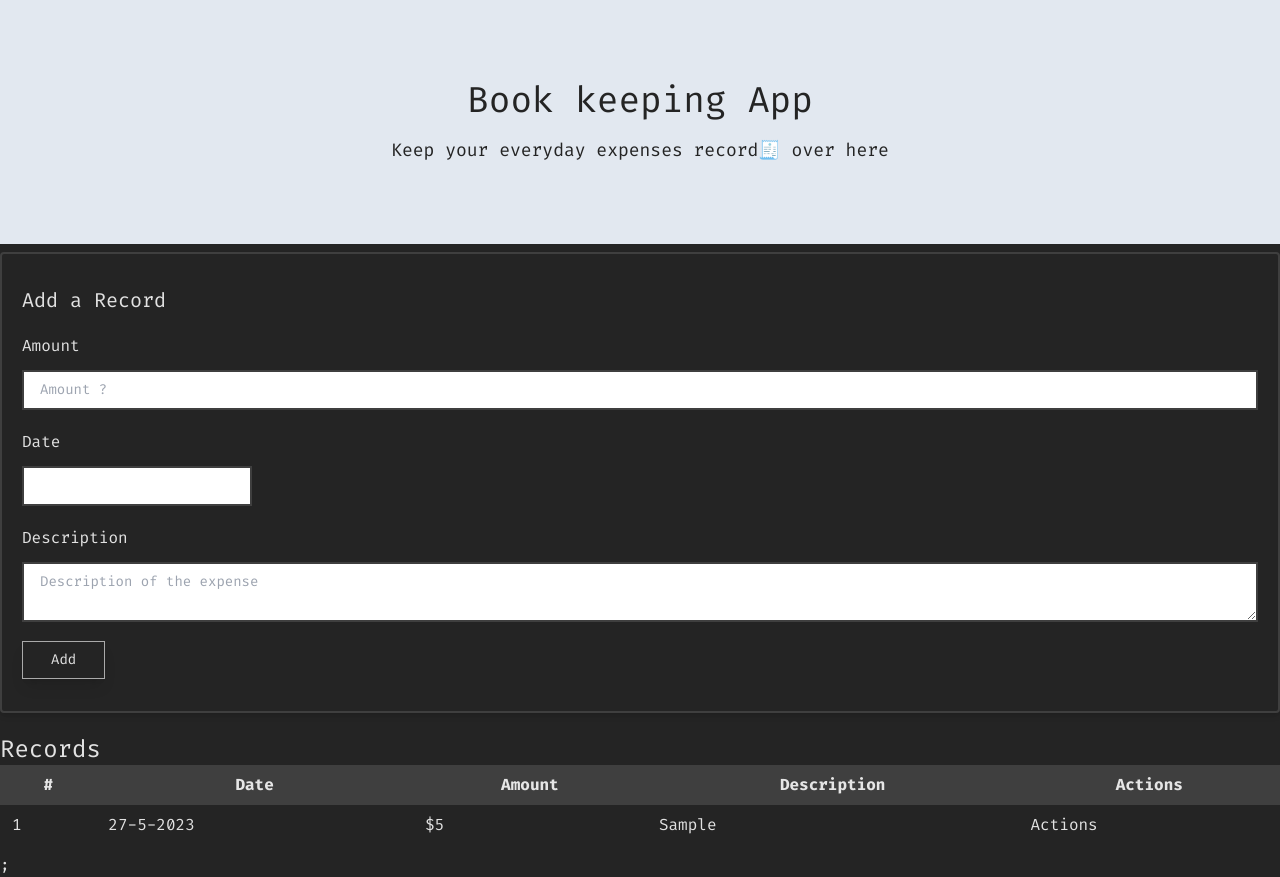
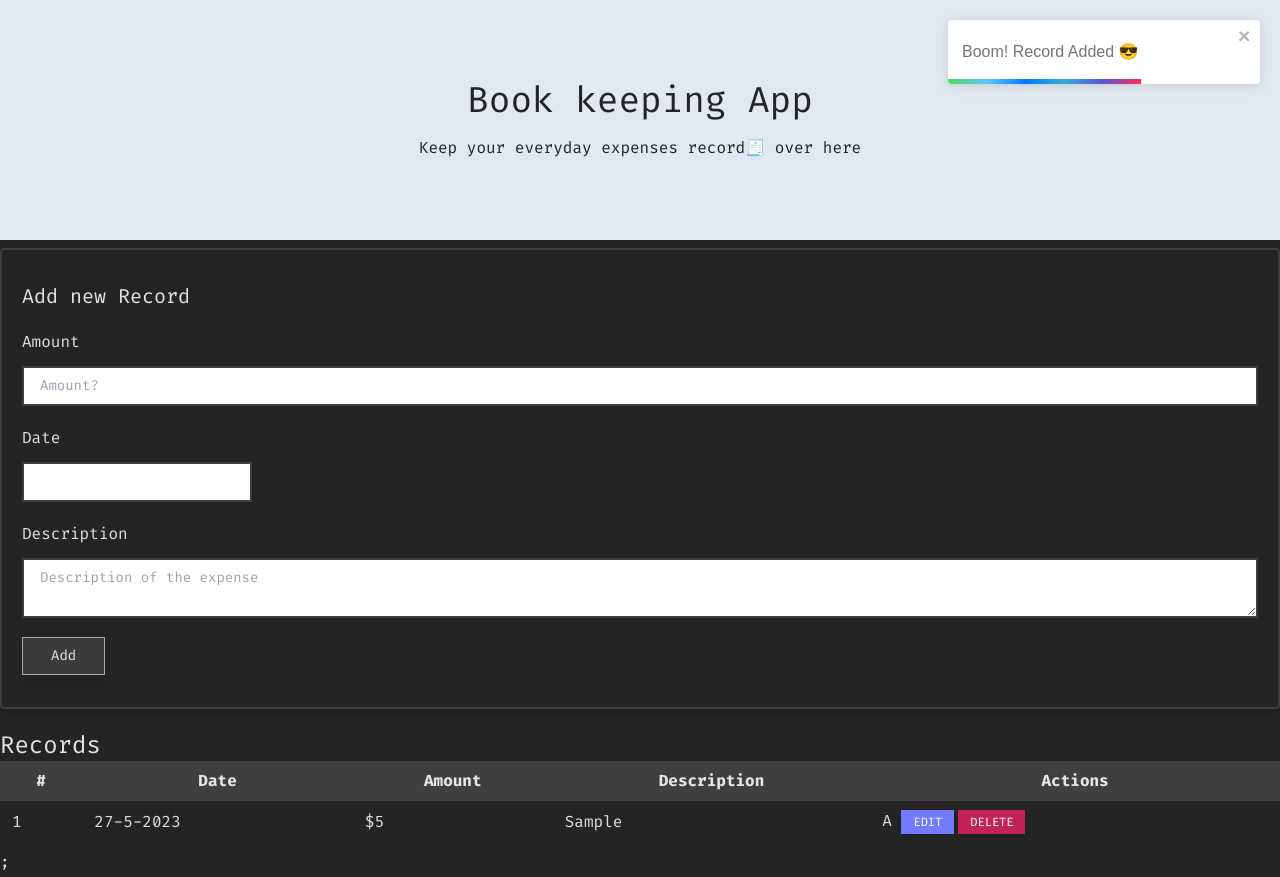
Before and after one commit to adenugbamichael/Bookkeeping, a React (Vite) app: page / in a window 1280 px wide. Both pictures are taken after typing "5", "Sample" into the empty fields and a click on the button "Add". Built offline with nearby package versions, Linux system fonts and the light colour scheme; a web font is replaced by a local one.

Commit message:
set edit, delete and update function

```diff
--- a/src/App.jsx
+++ b/src/App.jsx
@@ -1,3 +1,6 @@
+import { ToastContainer } from "react-toastify";
+import "react-toastify/dist/ReactToastify.css";
+
 import Header from "./components/Header";
 import Records from "./components/Records";
 
@@ -6,6 +9,7 @@ const App = () => {
     <>
       <Header />
       <Records />;
+      <ToastContainer />
     </>
   );
 };
--- a/src/components/Header.jsx
+++ b/src/components/Header.jsx
@@ -2,7 +2,7 @@ const Header = () => {
   return (
     <header className=' text-[#242424] text-center py-20 bg-slate-200'>
       <h1 className=' text-4xl  '>Book keeping App</h1>
-      <div className='text-lg mt-4'>
+      <div className='text-md mt-4'>
         Keep your everyday expenses record🧾 over here{" "}
       </div>
     </header>
--- a/src/components/Records.jsx
+++ b/src/components/Records.jsx
@@ -1,20 +1,26 @@
-import { useState, useCallback } from "react";
+import { useState } from "react";
 import ReactDatePicker from "react-datepicker";
 import "react-datepicker/dist/react-datepicker.css";
+import { toast } from "react-toastify";
 
 const Records = () => {
+  const [reRender, setReRender] = useState(false);
+  const [isEditing, setEditing] = useState(false);
+  const [editingRecord, setEditingRecord] = useState({});
+  const [editIndex, setEditIndex] = useState();
+
   const [records, setRecords] = useState([]);
   const [amount, setAmount] = useState("");
   const [description, setDescription] = useState("");
   const [startDate, setStartDate] = useState(new Date());
 
-  const addRecord = useCallback(() => {
+  const addRecord = () => {
     console.log("adding callback");
     console.log("Amount", amount);
     console.log("Description", description);
 
     if (amount == "" || description == "") {
-      // toast.error("Please add amount/description");
+      toast.error("Please add amount/description");
       return;
       // dont add the record
     }
@@ -29,15 +35,64 @@ const Records = () => {
     prevRecords.push(newRecord);
     setRecords(prevRecords);
 
+    toast("Boom! Record Added 😎");
+
     setAmount("");
     setDescription("");
     setStartDate(new Date());
-  });
+  };
+
+  const editRecord = (index) => {
+    setEditing(true);
+    const record = records[index];
+    setEditingRecord(record);
+    setEditIndex(index);
+
+    setAmount(record.amount);
+    setStartDate(record.data);
+    setDescription(record.description);
+  };
+
+  const updateRecord = () => {
+    let prevRecords = records;
+    prevRecords[editIndex] = {
+      amount,
+      description,
+      date: startDate,
+    };
+    console.log(prevRecords);
+    setRecords(prevRecords);
+    cancelEditing();
+
+    toast("Boom! Record Updated 😎");
+  };
+
+  const cancelEditing = () => {
+    setEditing(false);
+    setEditingRecord({});
+    setAmount("");
+    setDescription("");
+    setStartDate(new Date());
+  };
+
+  const deleteRecord =
+    ((index) => {
+      let prevRecords = records;
+      prevRecords.splice(index, 1);
+      console.log(prevRecords);
+      setRecords(prevRecords);
+      setEditing(false);
+      toast("Record Deleted");
+      setReRender(!reRender);
+    },
+    [records]);
 
   return (
     <div className='container py-2 mx-auto'>
       <div className='border-2 border-[#3F3F3F] rounded shadow-md px-5 py-8 mb-5'>
-        <h2 className=' text-xl'>Add a Record</h2>
+        <h2 className=' text-xl'>
+          {isEditing ? "Edit Record" : "Add new Record"}
+        </h2>
         <label className='mt-5 w-full block' htmlFor='amount'>
           Amount
         </label>
@@ -47,7 +102,7 @@ const Records = () => {
           id='amount'
           onChange={(e) => setAmount(e.target.value)}
           className='p-4 py-2 text-sm border-[#3F3F3F] border-2 w-full mt-3'
-          placeholder='Amount ?'
+          placeholder='Amount?'
         />
         <label className='mt-5 w-full block' htmlFor='date'>
           Date
@@ -71,12 +126,31 @@ const Records = () => {
         >
           {description}
         </textarea>
-        <button
-          onClick={addRecord}
-          className='nowrap border-[1px] border-solid border-[#aaa] p-7 mt-3 py-2 text-center text-sm shadow-lg'
-        >
-          Add
-        </button>
+        {isEditing ? (
+          <button
+            onClick={updateRecord}
+            className='nowrap text-slate-200 border-solid  border-[1px] border-[#aaa] bg-[#3B3B3B] hover:bg-[#242424] p-7 mt-3 py-2 text-center text-sm shadow-lg'
+          >
+            Update
+          </button>
+        ) : (
+          <button
+            onClick={addRecord}
+            className='nowrap  text-slate-200 border-solid  border-[1px] border-[#aaa] bg-[#3B3B3B] hover:bg-[#242424] p-7 mt-3 py-2 text-center text-sm shadow-lg'
+          >
+            Add
+          </button>
+        )}
+        {isEditing ? (
+          <button
+            onClick={cancelEditing}
+            className='nowrap ml-[5px] text-[#242424] bg-slate-200 p-7 mt-3 py-2 text-center text-sm shadow-lg'
+          >
+            Cancel
+          </button>
+        ) : (
+          ""
+        )}
       </div>
       <h2 className=' text-2xl'>Records</h2>
       <table className='table w-full'>
@@ -100,7 +174,25 @@ const Records = () => {
                 <td className='table-cell py-2 px-3'>{formattedDate}</td>
                 <td className='table-cell py-2 px-3'>${record.amount}</td>
                 <td className='table-cell py-2 px-3'>{record.description}</td>
-                <td className='table-cell py-2 px-3'>Actions</td>
+                <td className='table-cell py-2 px-3'>
+                  A{" "}
+                  <button
+                    className='p-3 text-xs py-1 bg-[#747BFF] text-white uppercase shadow-md hover:bg-[#3c42b9]'
+                    onClick={() => {
+                      editRecord(index);
+                    }}
+                  >
+                    Edit
+                  </button>
+                  <button
+                    className='p-3 text-xs py-1 ml-1  bg-[#C3235B] hover:bg-[#9f1243] text-white uppercase shadow-md '
+                    onClick={() => {
+                      deleteRecord(index);
+                    }}
+                  >
+                    Delete
+                  </button>
+                </td>
               </tr>
             );
           })}
```
